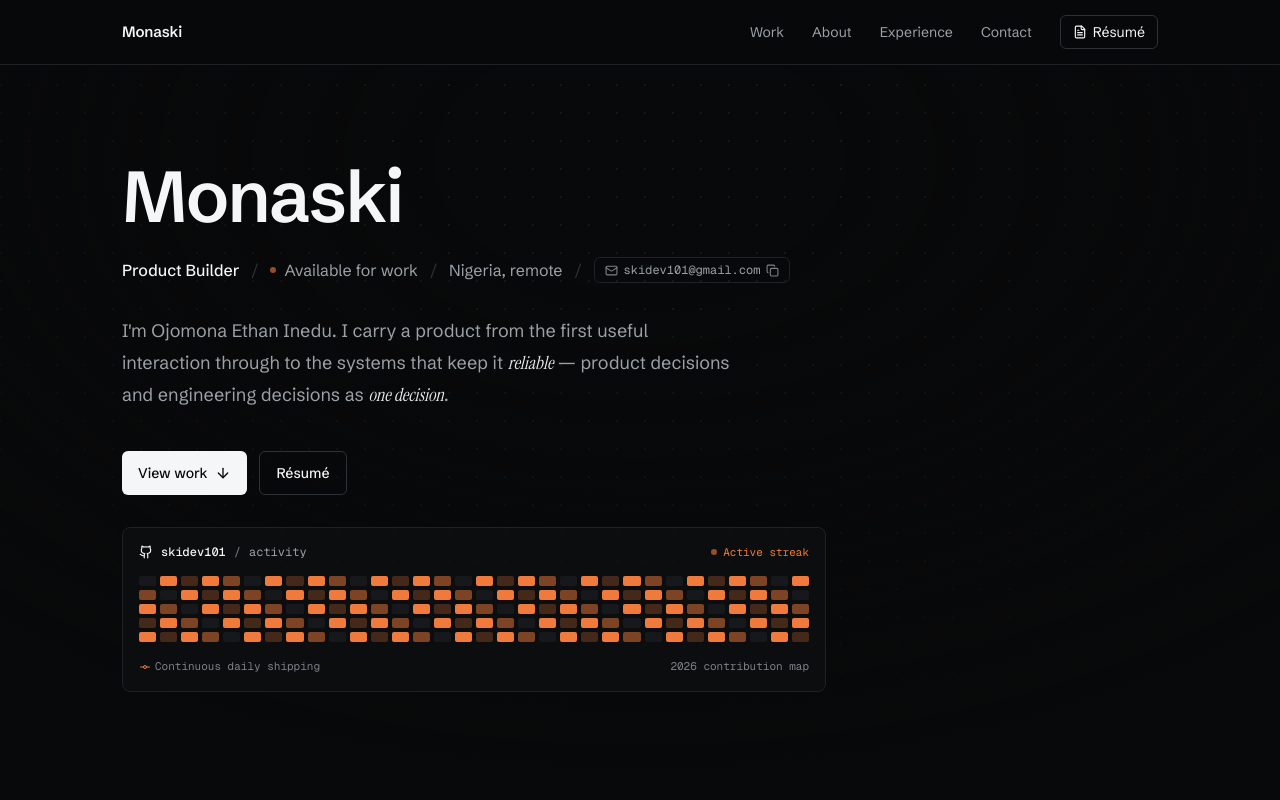
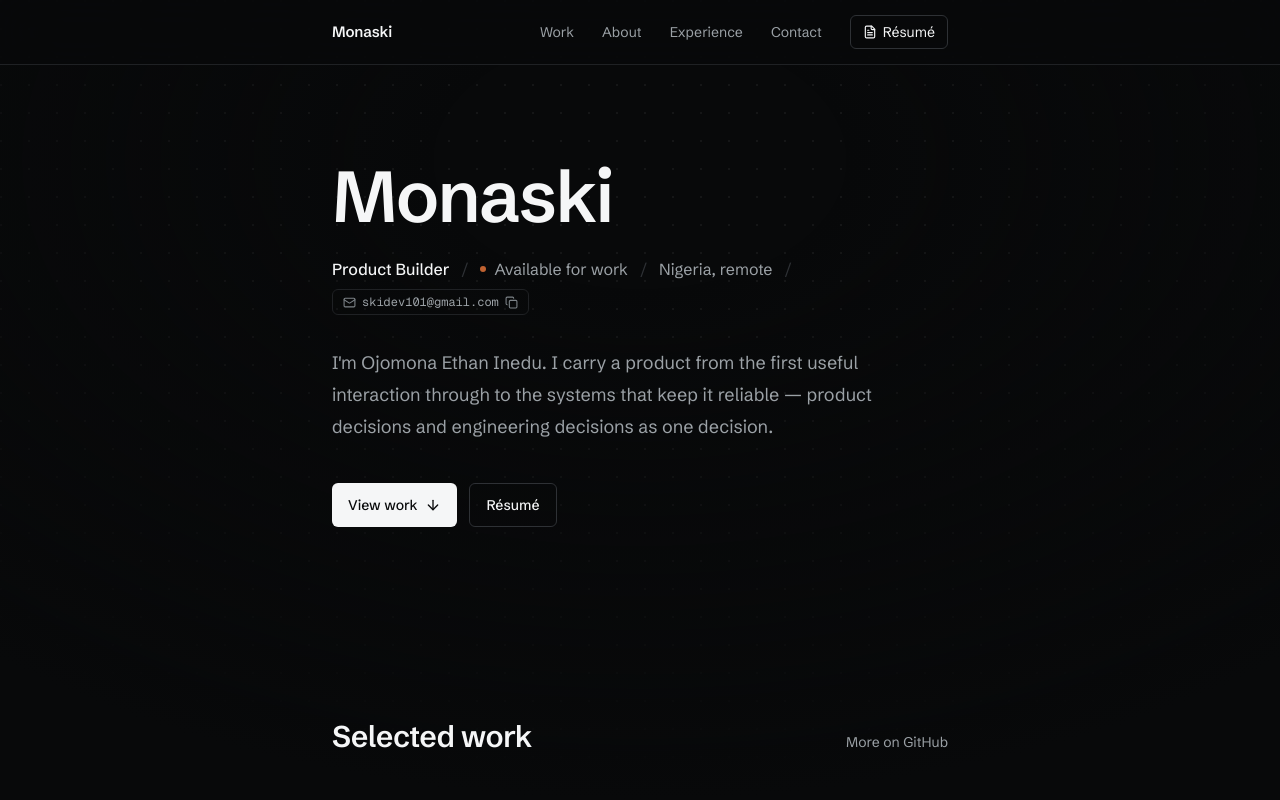
Before and after one commit to skidev101/my-portfolio, a Next.js app: page / in a window 1280 px wide. Shown: the top 800 px of the page. Built offline with nearby package versions, Linux system fonts and the light colour scheme.

Commit message:
refactor(ui): constrain layout container width to 680px, remove fake heatmap and serif font

```diff
--- a/app/globals.css
+++ b/app/globals.css
@@ -45,7 +45,6 @@
 @theme inline {
   --font-sans: var(--font-schibsted);
   --font-mono: var(--font-geist-mono);
-  --font-serif: var(--font-instrument);
 }
 
 @layer base {
--- a/app/layout.tsx
+++ b/app/layout.tsx
@@ -1,5 +1,5 @@
 import type { Metadata, Viewport } from "next";
-import { Geist_Mono, Instrument_Serif, Schibsted_Grotesk } from "next/font/google";
+import { Geist_Mono, Schibsted_Grotesk } from "next/font/google";
 import Header from "@/components/Header";
 import BgPattern from "@/components/BgPattern";
 import "./globals.css";
@@ -17,15 +17,6 @@ const sans = Schibsted_Grotesk({
 const mono = Geist_Mono({
   subsets: ["latin"],
   variable: "--font-geist-mono",
-  display: "swap",
-});
-
-/* Serif is reserved for editorial emphasis callouts */
-const serif = Instrument_Serif({
-  weight: ["400"],
-  style: ["normal", "italic"],
-  subsets: ["latin"],
-  variable: "--font-instrument",
   display: "swap",
 });
 
@@ -89,7 +80,7 @@ export default function RootLayout({
 }: Readonly<{ children: React.ReactNode }>) {
   return (
     <html lang="en">
-      <body className={`${sans.variable} ${mono.variable} ${serif.variable} relative min-h-screen bg-canvas text-ink antialiased`}>
+      <body className={`${sans.variable} ${mono.variable} relative min-h-screen bg-canvas text-ink antialiased`}>
         <script
           type="application/ld+json"
           dangerouslySetInnerHTML={{ __html: JSON.stringify(personSchema) }}
--- a/components/About.tsx
+++ b/components/About.tsx
@@ -6,7 +6,7 @@ const linkClass =
 const About = () => (
   <section
     id="about"
-    className="mx-auto max-w-[1100px] px-6 py-16 sm:px-8 sm:py-24"
+    className="mx-auto max-w-[680px] px-6 py-16 sm:px-8 sm:py-24"
   >
     <div className="grid gap-6 md:grid-cols-[180px_1fr] md:gap-12">
       <h2 className="text-2xl font-semibold tracking-[-0.02em] sm:text-3xl">
--- a/components/CallToAction.tsx
+++ b/components/CallToAction.tsx
@@ -4,7 +4,7 @@ import ContactForm from "./ContactForm";
 const CallToAction = () => (
   <section
     id="contact"
-    className="mx-auto max-w-[1100px] px-6 py-16 sm:px-8 sm:py-24"
+    className="mx-auto max-w-[680px] px-6 py-16 sm:px-8 sm:py-24"
   >
     <div className="grid gap-6 md:grid-cols-[180px_1fr] md:gap-12">
       <h2 className="text-2xl font-semibold tracking-[-0.02em] sm:text-3xl">
--- a/components/Experience.tsx
+++ b/components/Experience.tsx
@@ -3,7 +3,7 @@ import { experience } from "@/lib/experience";
 const Experience = () => (
   <section
     id="experience"
-    className="mx-auto max-w-[1100px] px-6 py-16 sm:px-8 sm:py-24"
+    className="mx-auto max-w-[680px] px-6 py-16 sm:px-8 sm:py-24"
   >
     <div className="grid gap-6 md:grid-cols-[180px_1fr] md:gap-12">
       <h2 className="text-2xl font-semibold tracking-[-0.02em] sm:text-3xl">
--- a/components/Footer.tsx
+++ b/components/Footer.tsx
@@ -12,7 +12,7 @@ const socials = [
 
 const Footer = () => (
   <footer className="border-t border-line">
-    <div className="mx-auto flex max-w-[1100px] flex-wrap items-center justify-between gap-x-8 gap-y-5 px-6 py-10 sm:px-8">
+    <div className="mx-auto flex max-w-[680px] flex-wrap items-center justify-between gap-x-8 gap-y-5 px-6 py-10 sm:px-8">
       <p className="text-sm text-quiet">
         © {new Date().getFullYear()} Ojomona Ethan Inedu
       </p>
--- a/components/GithubStreak.tsx
+++ /dev/null
@@ -1,54 +0,0 @@
-"use client";
-
-import { GitCommit, Github } from "lucide-react";
-
-export default function GithubStreak() {
-  return (
-    <div className="mt-8 rounded-lg border border-line bg-surface/50 p-4 backdrop-blur-xs">
-      <div className="flex items-center justify-between font-mono text-xs text-copy mb-3">
-        <div className="flex items-center gap-2">
-          <Github size={14} className="text-ink" />
-          <span className="font-medium text-ink">skidev101</span>
-          <span className="text-quiet">/</span>
-          <span>activity</span>
-        </div>
-        <div className="flex items-center gap-1.5 text-[11px] text-signal font-mono">
-          <span className="size-1.5 rounded-full bg-signal animate-pulse" />
-          <span>Active streak</span>
-        </div>
-      </div>
-
-      {/* GitHub contribution activity grid mockup SVG */}
-      <div className="relative overflow-x-auto py-1">
-        <div className="flex items-center gap-1 min-w-[320px]">
-          {Array.from({ length: 32 }).map((_, colIdx) => (
-            <div key={colIdx} className="flex flex-col gap-1 flex-1">
-              {Array.from({ length: 5 }).map((_, rowIdx) => {
-                // Generate a subtle pattern of activity levels (0-3)
-                const level = (colIdx * 3 + rowIdx * 7) % 5;
-                let bgClass = "bg-line/60"; // level 0
-                if (level === 1) bgClass = "bg-signal/25";
-                if (level === 2) bgClass = "bg-signal/50";
-                if (level === 3 || level === 4) bgClass = "bg-signal";
-
-                return (
-                  <div
-                    key={rowIdx}
-                    className={`h-2.5 w-full rounded-xs transition-opacity duration-150 fine-pointer:hover:opacity-80 ${bgClass}`}
-                  />
-                );
-              })}
-            </div>
-          ))}
-        </div>
-      </div>
-
-      <div className="mt-3 flex items-center justify-between text-[11px] font-mono text-quiet">
-        <span className="flex items-center gap-1">
-          <GitCommit size={12} className="text-signal" /> Continuous daily shipping
-        </span>
-        <span>2026 contribution map</span>
-      </div>
-    </div>
-  );
-}
--- a/components/Header.tsx
+++ b/components/Header.tsx
@@ -89,7 +89,7 @@ const Header = () => {
 
   return (
     <header className="fixed inset-x-0 top-0 z-50 border-b border-line bg-canvas/80 backdrop-blur-xl">
-      <div className="mx-auto flex h-16 max-w-[1100px] items-center justify-between px-6 sm:px-8">
+      <div className="mx-auto flex h-16 max-w-[680px] items-center justify-between px-6 sm:px-8">
         <Link
           href="/"
           onClick={() => close()}
--- a/components/Hero.tsx
+++ b/components/Hero.tsx
@@ -1,7 +1,6 @@
 import { ArrowDown } from "lucide-react";
 import RoleSwitcher from "./RoleSwitcher";
 import CopyEmailButton from "./CopyEmailButton";
-import GithubStreak from "./GithubStreak";
 
 const resumeHref = "/assets/resume/Ojomona_Inedu_Resume.pdf";
 
@@ -12,8 +11,8 @@ const secondary =
   "inline-flex min-h-11 items-center justify-center gap-2 rounded-md border border-line-strong px-4 text-sm font-medium text-ink transition-[background-color,border-color,transform] duration-150 ease-out hover:border-quiet hover:bg-surface active:scale-[0.98]";
 
 const Hero = () => (
-  <section className="mx-auto max-w-[1100px] px-6 pt-32 pb-16 sm:px-8 sm:pt-40 sm:pb-24">
-    <div className="animate-rise max-w-[44rem]">
+  <section className="mx-auto max-w-[680px] px-6 pt-32 pb-16 sm:px-8 sm:pt-40 sm:pb-24">
+    <div className="animate-rise">
       <h1 className="text-display font-semibold tracking-tight">Monaski</h1>
 
       <p className="mt-6 flex flex-wrap items-center gap-x-3 gap-y-2 text-base text-copy">
@@ -35,12 +34,10 @@ const Hero = () => (
         <CopyEmailButton />
       </p>
 
-      <p className="mt-8 max-w-[38rem] text-lg leading-8 text-copy">
+      <p className="mt-8 text-lg leading-8 text-copy">
         I&apos;m Ojomona Ethan Inedu. I carry a product from the first useful
-        interaction through to the systems that keep it{" "}
-        <span className="font-serif italic text-ink/95">reliable</span> — product
-        decisions and engineering decisions as{" "}
-        <span className="font-serif italic text-ink/95">one decision</span>.
+        interaction through to the systems that keep it reliable — product
+        decisions and engineering decisions as one decision.
       </p>
 
       <div className="mt-10 flex flex-wrap gap-3">
@@ -52,8 +49,6 @@ const Hero = () => (
           Résumé
         </a>
       </div>
-
-      <GithubStreak />
     </div>
   </section>
 );
--- a/components/Projects.tsx
+++ b/components/Projects.tsx
@@ -4,7 +4,7 @@ import ProjectCard from "./ProjectCard";
 const Projects = () => (
   <section
     id="work"
-    className="mx-auto max-w-[1100px] px-6 py-16 sm:px-8 sm:py-24"
+    className="mx-auto max-w-[680px] px-6 py-16 sm:px-8 sm:py-24"
   >
     <div className="flex flex-wrap items-baseline justify-between gap-x-6 gap-y-2">
       <h2 className="text-2xl font-semibold tracking-[-0.02em] sm:text-3xl">
--- a/components/TechStack.tsx
+++ b/components/TechStack.tsx
@@ -1,7 +1,7 @@
 import { technologies } from "@/lib/technologies";
 
 const TechStack = () => (
-  <section className="mx-auto max-w-[1100px] px-6 py-16 sm:px-8 sm:py-24">
+  <section className="mx-auto max-w-[680px] px-6 py-16 sm:px-8 sm:py-24">
     <div className="grid gap-6 md:grid-cols-[180px_1fr] md:gap-12">
       <h2 className="text-2xl font-semibold tracking-[-0.02em] sm:text-3xl">
         Tools
```
